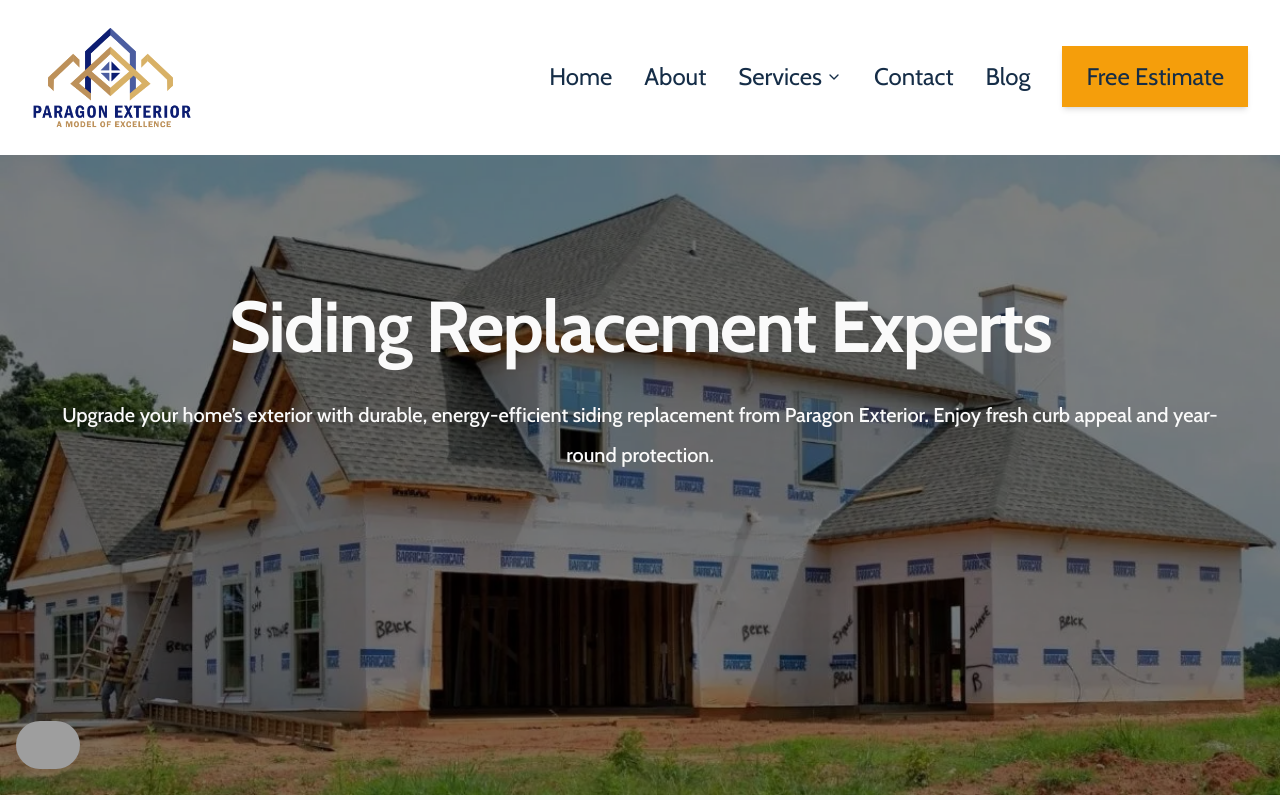
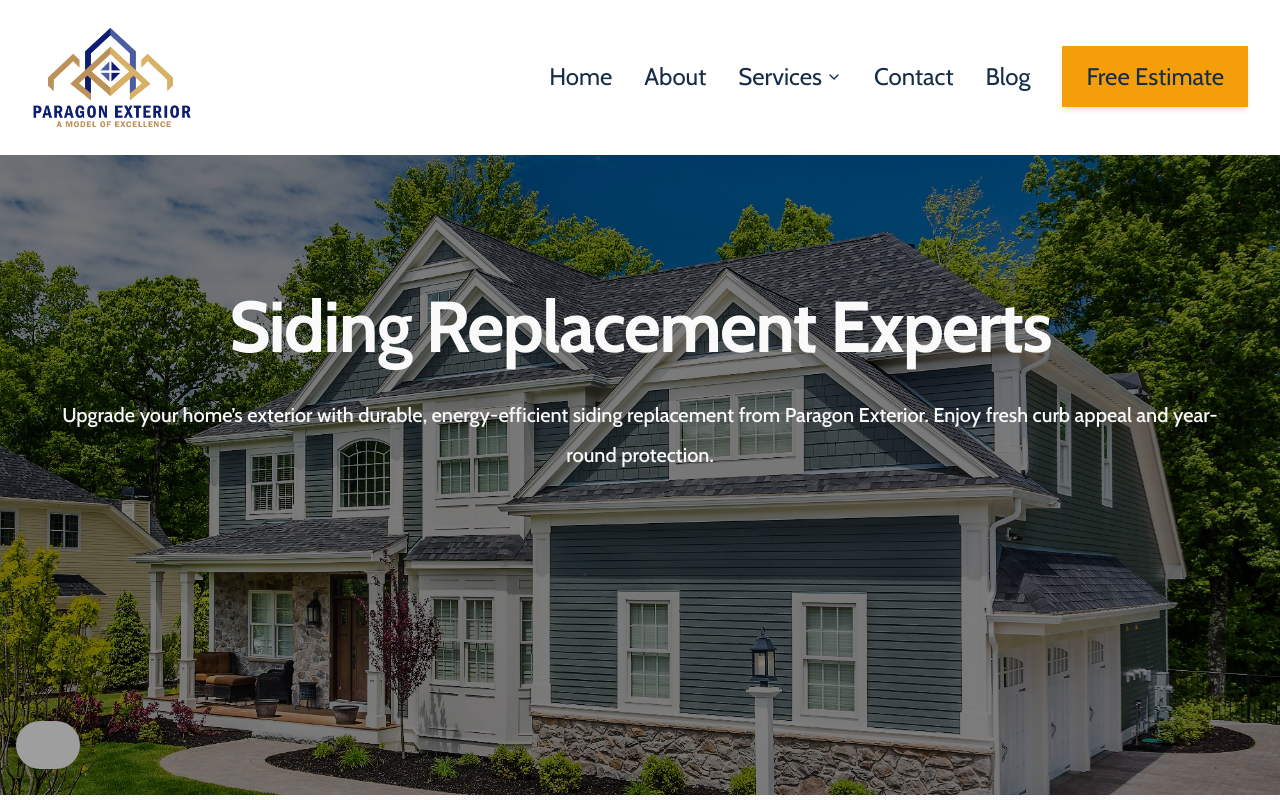
Before and after one commit to glulu4/roofing-e, a Next.js app: page /siding/siding-replacement in a window 1280 px wide. Shown: the top 800 px of the page. Built offline with nearby package versions, Linux system fonts and the light colour scheme; grey boxes are pictures that could not be loaded.

Commit message:
new hero

```diff
--- a/src/app/siding/siding-replacement/page.tsx
+++ b/src/app/siding/siding-replacement/page.tsx
@@ -28,7 +28,7 @@ export default function Page() {
             <Hero
                 mainText="Siding Replacement Experts"
                 subText="Upgrade your home’s exterior with durable, energy-efficient siding replacement from Paragon Exterior. Enjoy fresh curb appeal and year-round protection."
-                imgSrc="/images/siding/siding-service/siding-replace/hero.webp"
+                imgSrc="/images/siding/siding-service/siding-replace/hero.jpeg"
                 imgAlt="Crew installing new siding during siding replacement"
             />
 
```
Also changed, not shown: public/images/siding/siding-service/siding-replace/hero.jpeg (added), public/images/siding/siding-service/siding-replace/hero.webp (deleted).
